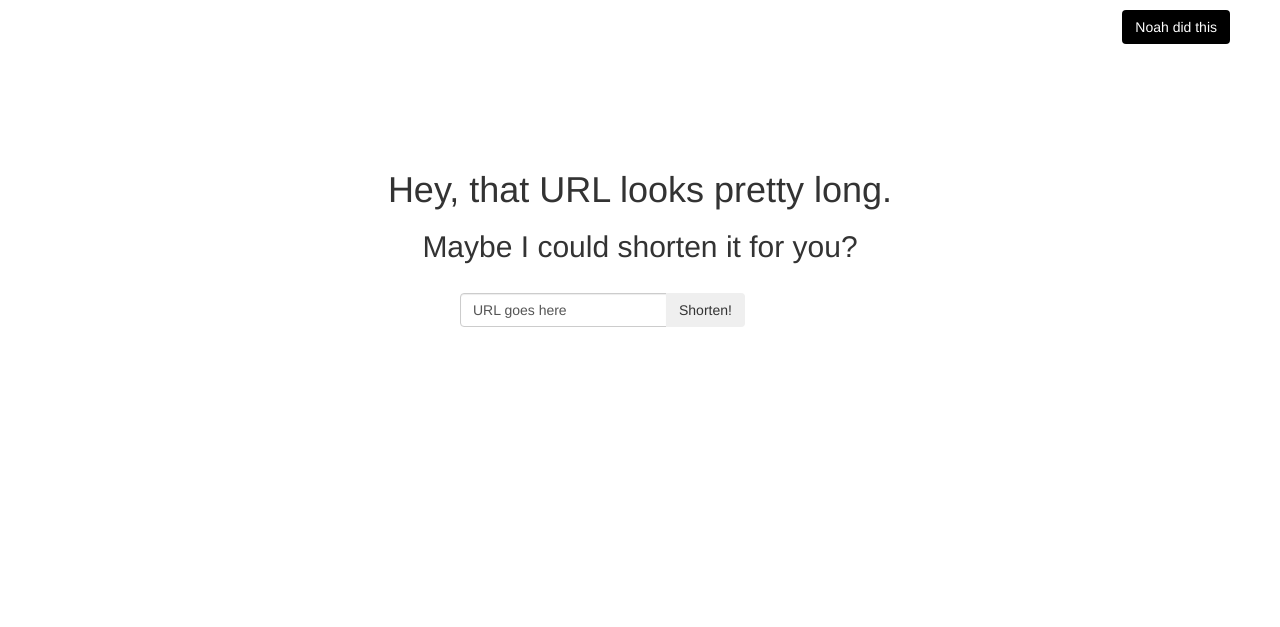
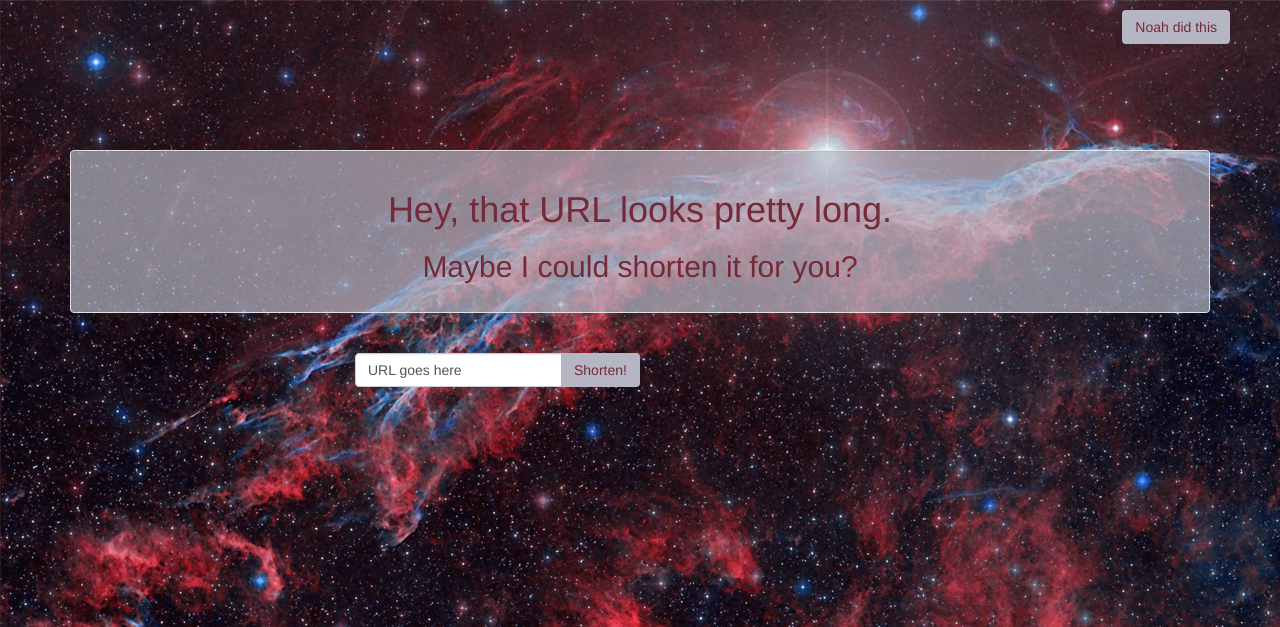
Before and after one commit to nthall/shortener, a Django app: template shortener/templates/shorten/index.html in a window 1280 px wide. Shown: the top 627 px of the page. Run offline with Django 3.2, Linux system fonts and the light colour scheme; the template is opened without the code that fills it, so the values that code supplies are empty; some libraries are stand-ins or nearby versions.

Commit message:
WIP, just pushing so i can pull locally

```diff
--- a/shortener/templates/shorten/base.html
+++ b/shortener/templates/shorten/base.html
@@ -11,22 +11,26 @@
     <div class="container">
 
       <div id="homelink">
-        <a class='btn inverse' href='//nthall.com'>Noah did this</a>
+        <a class='btn btn-inverse' href='//nthall.com'>Noah did this</a>
       </div>
 
+      {% block contents %}
         <div class="row">
           <div class="col-lg-12 text-center">
             {% block page_title %}
               <h1>Base page</h1>
             {% endblock %}
 
-          {% if error_message %}<p class="err-msg">{{ error_message }}</p>{% endif %}
+            {% if error_message %}
+              <p class="alert alert-danger err-msg">{{ error_message }}</p>
+            {% endif %}
           </div>
         </div>
 
         {% block body %} {% endblock %}
 
       </div>
+    {% endblock %}
     <script type="text/javascript">
       var _gaq = _gaq || [];
       _gaq.push(['_setAccount', 'UA-16949601-1']);
--- a/shortener/templates/shorten/index.html
+++ b/shortener/templates/shorten/index.html
@@ -1,12 +1,13 @@
 {% extends "shorten/base.html" %}
   {% block page_title %}
-    <h1>Hey, that URL looks pretty long.</h1>
-    <h2>Maybe I could shorten it for you?</h2>
+    <div class="well">
+      <h1>Hey, that URL looks pretty long.</h1>
+      <h2>Maybe I could shorten it for you?</h2>
   {% endblock %}
 
   {% block body %}
     <div class="row">
-      <div class="col-lg-4 col-lg-offset-4">
+      <div class="col-sm-6 col-sm-offset-3 col-xs-8 col-xs-offset-2">
         <br>
         <form class='form-inline' action='/result' method='post'>
           {% csrf_token %}
@@ -19,4 +20,5 @@
         </form>
       </div>
     </div>
+    </div>
   {% endblock %}
--- a/static/short.css
+++ b/static/short.css
@@ -1,13 +1,7 @@
 body {
   padding-top: 150px;
-}
-
-h1 {
-  margin-top:20px;
-}
-
-h1, h2, a, span {
-  font-family:"Helvetica Neue", "Helvetica", Arial, sans-serif;
+  background-image: url('/static/whoa-space.jpg');
+  background-size: stretch;
 }
 
 #homelink {
@@ -16,11 +10,28 @@ h1, h2, a, span {
   top: 10px;
 }
 
-.btn.inverse {
-  background-color: black;
-  color: white;
+.btn.btn-inverse {
+  background-color: #B5B5C4;
+  color: #742A38;
+}
+
+.btn.btn-inverse:hover {
+  background-color: #12101A;
+  color: #9B576D;
 }
 
 .btn.inverse:hover {
   background-color: #444444;
 }
+
+h1, h2, a, span, p {
+  color: #742A38;
+}
+
+.well, .results{
+  background-color: rgba(181, 181, 196, 0.7);
+}
+
+.alert.alert-warning p {
+  color: #742A38;
+}
```
Also changed, not shown: shortener/templates/shorten/result.html (+27 -5 lines), static/whoa-space.jpg (added). Lines whose indentation alone changed are shown as unchanged.
